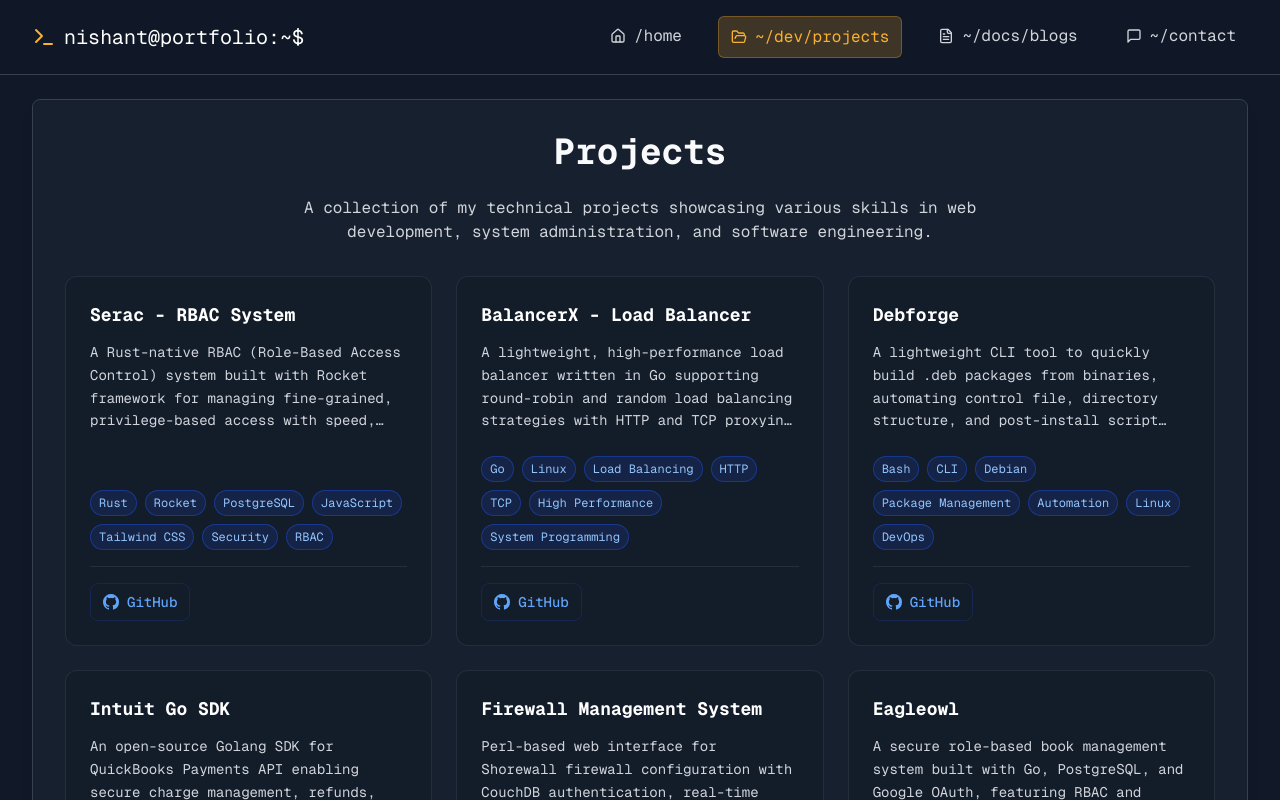
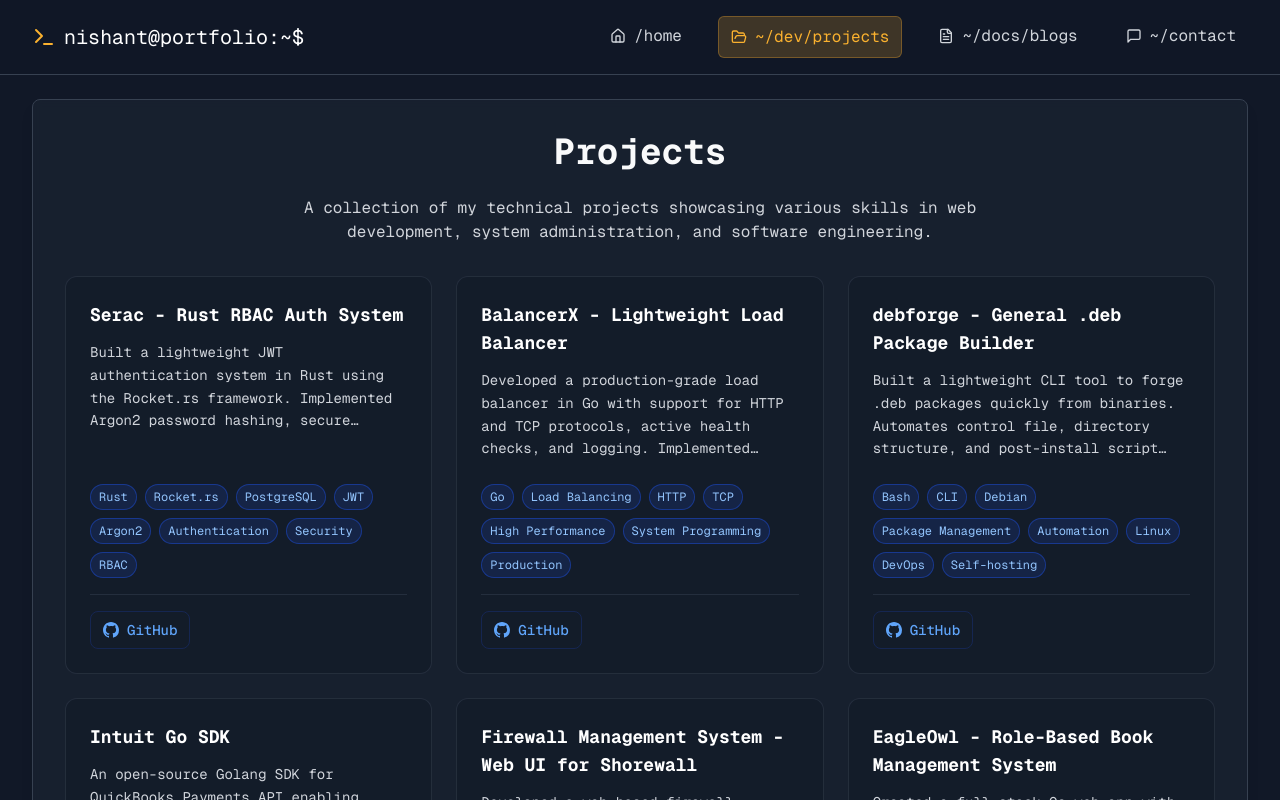
Before and after one commit to nishujangra/Portfolio, a React (Vite) app: page /projects in a window 1280 px wide. Shown: the top 800 px of the page. Built offline with nearby package versions, Linux system fonts and the light colour scheme.

Commit message:
data: blogs & project update

```diff
--- a/src/data/blogs.ts
+++ b/src/data/blogs.ts
@@ -197,5 +197,15 @@ export const blogs = [
         url: "https://bitbucket.org/tirveni/devuan/wiki/nishant/Install-Apache-CouchDB-on-Debian",
         tags: ["CouchDB", "Database", "Debian", "Installation"],
         category: "Other DevOps & Tools"
+    },
+
+
+    // Deployment
+    {
+        title: "Setting up a Domain Name and Sub-Domain using Nginx on Debian 13",
+        description: "Learn how to set up domain names and sub-domains using Nginx on Debian 13 for web hosting and server configuration.",
+        url: "https://bitbucket.org/tirveni/devuan/wiki/nishant/Setup-Domain-Name-Nginx",
+        tags: ["Nginx", "Domain", "Sub-domain", "Debian", "Web Hosting", "Server Configuration"],
+        category: "Deployment"
     }
 ];
--- a/src/data/projects.ts
+++ b/src/data/projects.ts
@@ -1,25 +1,25 @@
 const projects = [
   {
     id: 0,
-    title: "Serac - RBAC System",
-    desc: "A Rust-native RBAC (Role-Based Access Control) system built with Rocket framework for managing fine-grained, privilege-based access with speed, security, and clarity.",
-    tags: ["Rust", "Rocket", "PostgreSQL", "JavaScript", "Tailwind CSS", "Security", "RBAC"],
+    title: "Serac - Rust RBAC Auth System",
+    desc: "Built a lightweight JWT authentication system in Rust using the Rocket.rs framework. Implemented Argon2 password hashing, secure cookie-based session handling, and structured User, Register, and Login flows. Used sqlx for async PostgreSQL queries and deployed full auth flow with minimal dependencies to serve as a boilerplate for secure Rust APIs.",
+    tags: ["Rust", "Rocket.rs", "PostgreSQL", "JWT", "Argon2", "Authentication", "Security", "RBAC"],
     demoLink: "",
     githubLink: "https://github.com/nishujangra/serac",
   },
   {
     id: 1,
-    title: "BalancerX - Load Balancer",
-    desc: "A lightweight, high-performance load balancer written in Go supporting round-robin and random load balancing strategies with HTTP and TCP proxying capabilities.",
-    tags: ["Go", "Linux", "Load Balancing", "HTTP", "TCP", "High Performance", "System Programming"],
+    title: "BalancerX - Lightweight Load Balancer",
+    desc: "Developed a production-grade load balancer in Go with support for HTTP and TCP protocols, active health checks, and logging. Implemented round-robin and random strategies, configurable via clean config.yaml file. Sustained ~11-12.5k req/sec with 4-16ms average latency under 200 concurrent clients, processing hundreds of thousands of requests with zero errors.",
+    tags: ["Go", "Load Balancing", "HTTP", "TCP", "High Performance", "System Programming", "Production"],
     demoLink: "",
     githubLink: "https://github.com/nishujangra/balancerx",
   },
   {
     id: 2,
-    title: "Debforge",
-    desc: "A lightweight CLI tool to quickly build .deb packages from binaries, automating control file, directory structure, and post-install script generation.",
-    tags: ["Bash", "CLI", "Debian", "Package Management", "Automation", "Linux", "DevOps"],
+    title: "debforge - General .deb Package Builder",
+    desc: "Built a lightweight CLI tool to forge .deb packages quickly from binaries. Automates control file, directory structure, and post-install script generation. Distributed as a .deb itself, demonstrating self-hosting capability. Future roadmap includes publishing via GitHub-hosted APT repository for apt install debforge.",
+    tags: ["Bash", "CLI", "Debian", "Package Management", "Automation", "Linux", "DevOps", "Self-hosting"],
     demoLink: "",
     githubLink: "https://github.com/nishujangra/debforge",
   },
@@ -33,17 +33,17 @@ const projects = [
   },
   {
     id: 4,
-    title: "Firewall Management System",
-    desc: "Perl-based web interface for Shorewall firewall configuration with CouchDB authentication, real-time monitoring, and network diagnostic tools.",
-    tags: ["Perl", "CouchDB", "Linux", "Shorewall", "Network Security", "Real-time Monitoring", "System Administration"],
+    title: "Firewall Management System - Web UI for Shorewall",
+    desc: "Developed a web-based firewall management interface using Mojolicious (Perl) with CouchDB-based authentication. Supported live control of Shorewall rules, automated backups, and user login via secure endpoints. Added diagnostics tools (ping, traceroute, tcpdump) for real-time infra observability across 15-20 node networks. Built as a team of 2 at Udyansh.",
+    tags: ["Perl", "Mojolicious", "CouchDB", "Linux", "Shorewall", "Network Security", "Real-time Monitoring", "System Administration"],
     demoLink: "",
     githubLink: "https://bitbucket.org/tirveni/fireshorewall/src/master/"
   },
   {
     id: 5,
-    title: "Eagleowl",
-    desc: "A secure role-based book management system built with Go, PostgreSQL, and Google OAuth, featuring RBAC and real-world access control.",
-    tags: ["Go", "PostgreSQL", "Redis", "Google OAuth", "RBAC", "Book Management", "Authentication"],
+    title: "EagleOwl - Role-Based Book Management System",
+    desc: "Created a full-stack Go web app with Google OAuth, password login, and JWT-based sessions. Designed and implemented a robust RBAC system with 3 roles (admin, editor, and reader) and 20+ protected routes. Integrated a Redis-backed async email worker for welcome/signup notifications with sub-second delivery. Built at Udyansh.",
+    tags: ["Go", "PostgreSQL", "Redis", "Google OAuth", "RBAC", "Book Management", "Authentication", "JWT"],
     demoLink: "",
     githubLink: "https://bitbucket.org/tirveni/eagleowl/src/master/",
   },
```
